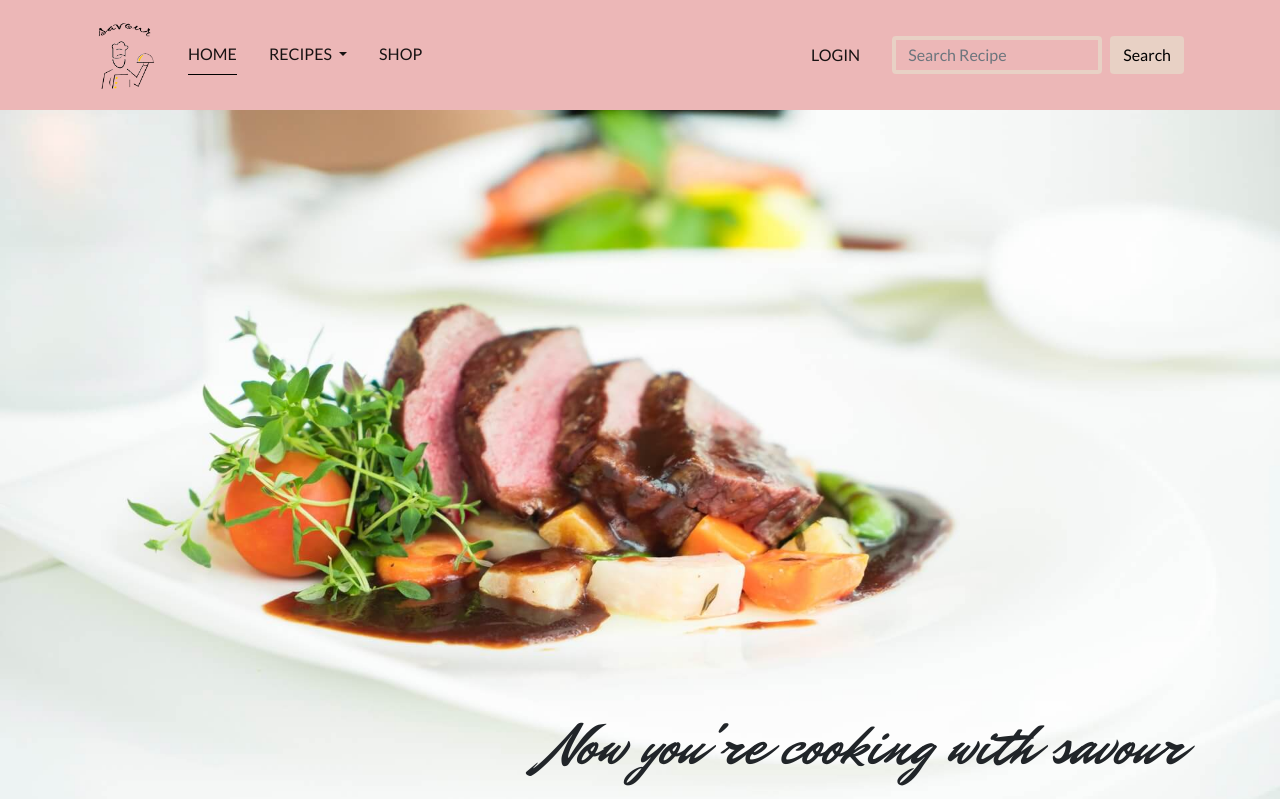
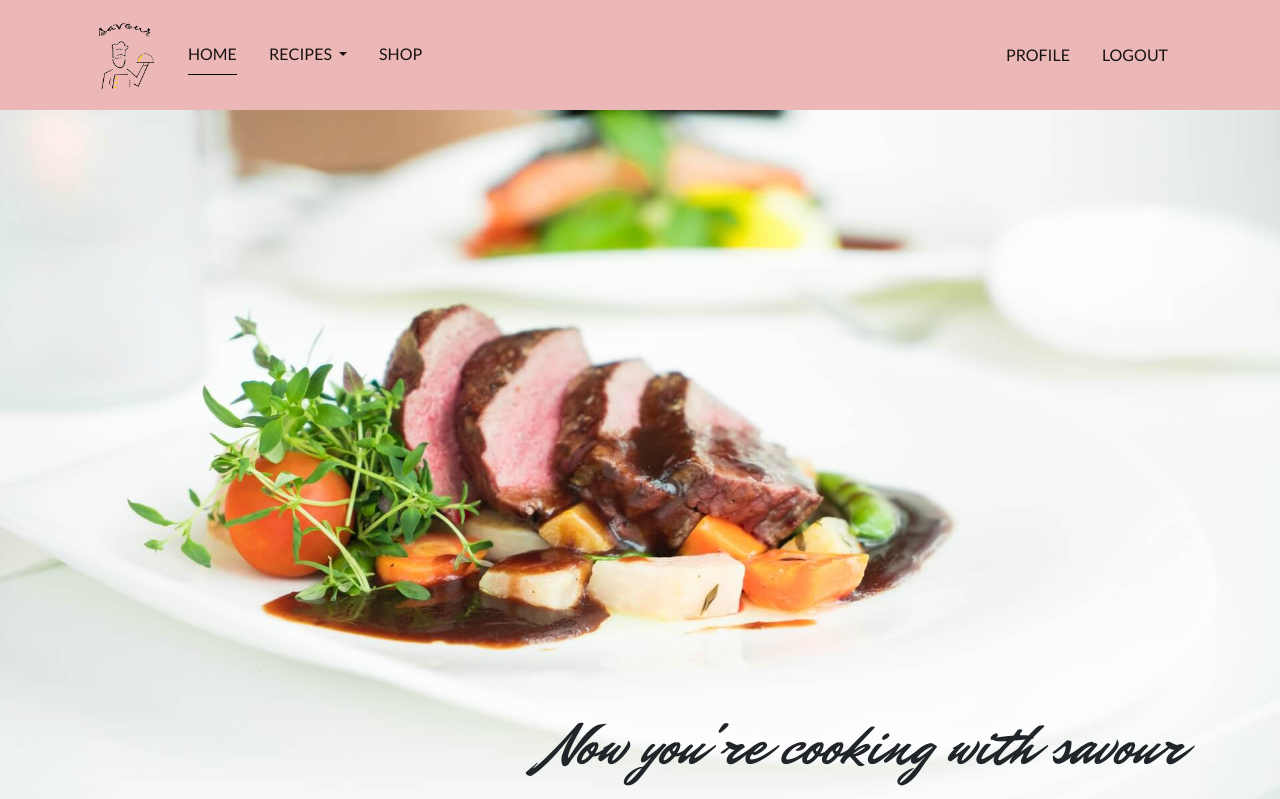
Before and after one commit to constantinadrian/savour, a Flask app: page / in a window 1280 px wide. Shown: the top 799 px of the page. Run offline with Flask 2, Linux system fonts and the light colour scheme; the visitor is signed in with stand-in values (Sample User, id 1); data that the repository does not hold is empty; some libraries are stand-ins or nearby versions.

Commit message:
[Add] Added logout route in app.py

```diff
--- a/app.py
+++ b/app.py
@@ -143,6 +143,17 @@ def profile(username):
     return render_template("pages/profile.html", username=username, recipes=recipes, categories=categories)
 
 
+@app.route("/logout")
+def logout():
+    """
+    Log out the user
+    """
+    # remove user from session cookies
+    session.pop("user")
+    flash("You have been logged out", category="alert-info")
+    return redirect("/login")
+
+
 if __name__ == "__main__":
     app.run(host=os.environ.get("IP"),
             port=int(os.environ.get("PORT")),
--- a/templates/layout/base.html
+++ b/templates/layout/base.html
@@ -79,7 +79,16 @@
                         <a class="nav-link" href="#" aria-label="Shop Page">Shop</a>
                     </li>
                 </ul>
-
+                {% if session["user"] %}
+                <ul class="navbar-nav">
+                    <li class="nav-item">
+                        <a class="nav-link" href="{{ url_for('profile', username=session['user']) }}" aria-label="Profile Page">Profile</a>
+                    </li>
+                    <li class="nav-item">
+                        <a class="nav-link" href="{{ url_for('logout') }}" aria-label="Logout">Logout</a>
+                    </li>
+                </ul>
+                {% else %}
                 <ul class="navbar-nav">
                     <li class="nav-item">
                         <a class="nav-link" href="{{ url_for('login') }}" aria-label="Login Page">Login</a>
@@ -90,6 +99,7 @@
                     <input class="form-control mr-sm-2 bg-form-control--transparent" type="text" placeholder="Search Recipe" aria-label="Search">
                     <button class="btn btn--champagne-pink my-2 my-sm-0" type="submit">Search</button>
                 </form>
+                {% endif %}
             </div>
         </nav>
         <!-- /.End Credit code -->
```
